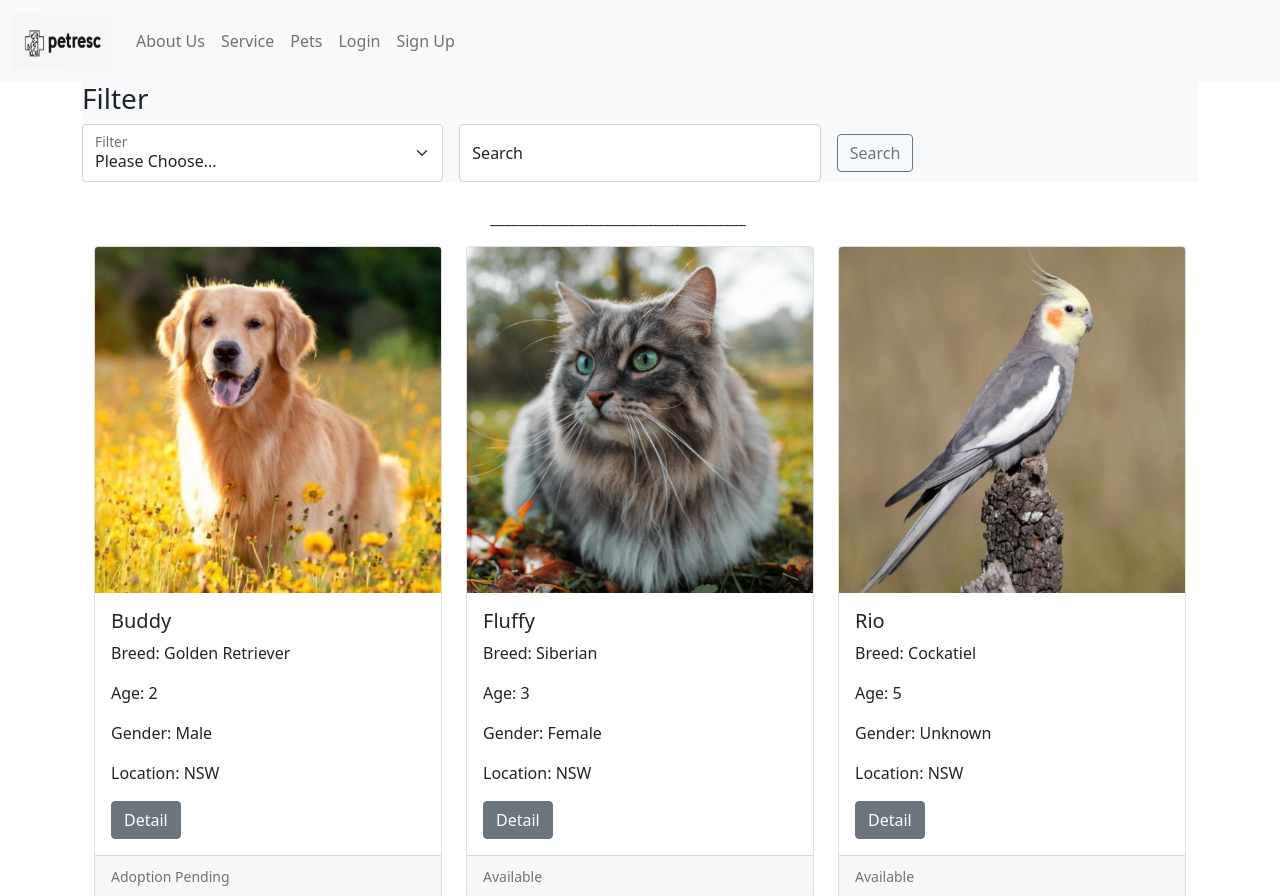
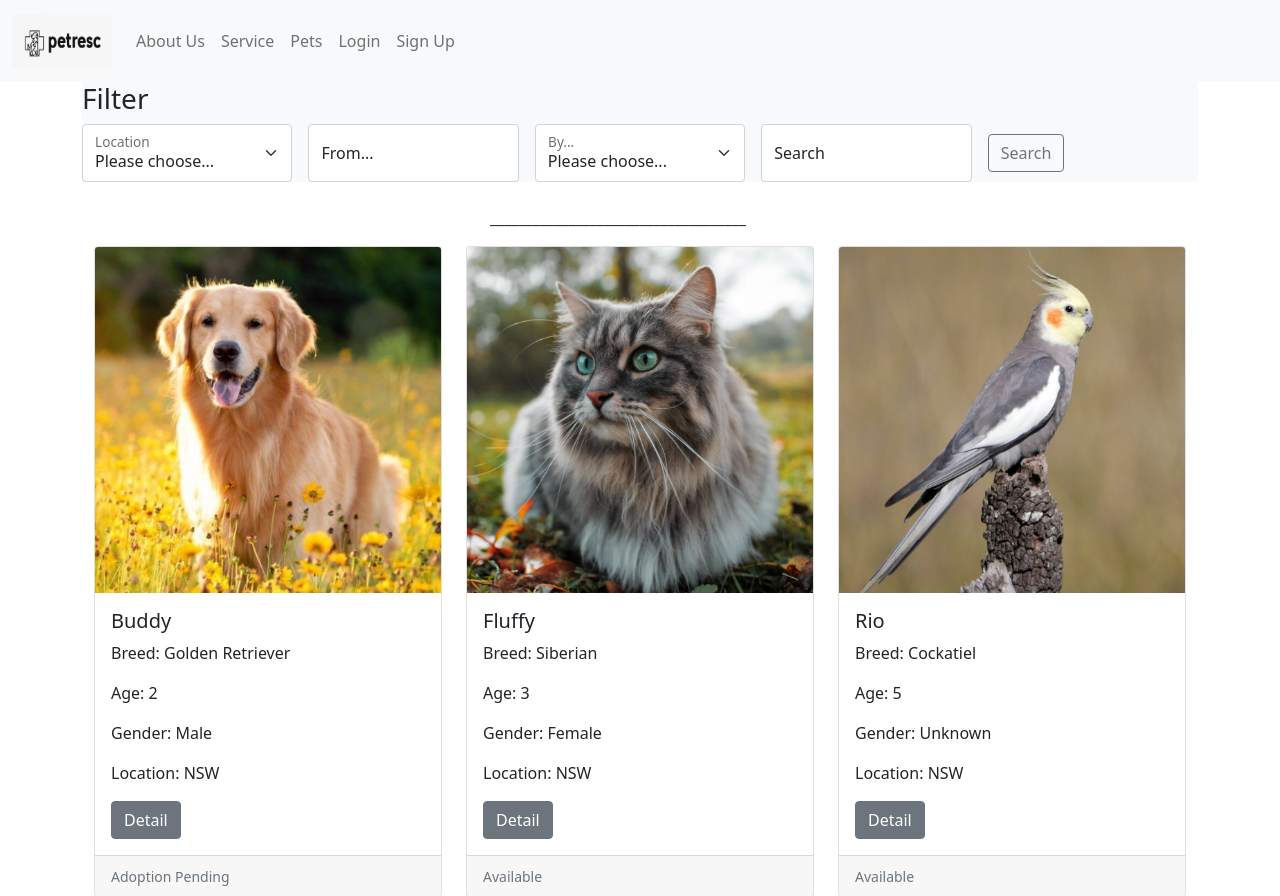
Before and after one commit to thanhkhiet0705/SEF_Assignment_COMP2021, a Django app: page /pets/ in a window 1280 px wide. Shown: the top 896 px of the page. Run offline with Django 4.2, Linux system fonts and the light colour scheme; data comes from the database, SQL or seed files in the repository.

Commit message:
complete of pet filter

```diff
--- a/SEF_Assignment_COMP2021/rescue_pet_website/rescues_site/templates/rescues_site/pets.html
+++ b/SEF_Assignment_COMP2021/rescue_pet_website/rescues_site/templates/rescues_site/pets.html
@@ -1,7 +1,7 @@
 {% extends "./master.html" %}
 {% load static %}
 {% block title %}
-<title>Pet Rescuer - pets</title>
+<title>Pet Rescuer - Pets</title>
 {% endblock %}
 
 {% block content %}
@@ -12,20 +12,36 @@
         <div class="row g-3 align-items-center">
             <div class="col-md">
                 <div class="form-floating">
+                   <select class="form-select" id="selected_location" name="selected_location">
+                        <option value="">Please choose...</option>
+                        <option value="state">State</option>
+                        <option value="suburb">Suburb</option>
+                    </select>
+                    <label for="selected_location">Location</label>
+                </div>
+            </div>
+            <div class="col-md">
+                <div class="form-floating" id="search_bar">
+                    <input type="text" class="form-control" id="selected_location_value" name="selected_location_value" placeholder="">
+                    <label for="selected_location_value">From...</label>
+                </div>
+            </div>
+            <div class="col-md">
+                <div class="form-floating">
                    <select class="form-select" id="selected_type" name="selected_type">
-                        <option value="">Please Choose...</option>
+                        <option value="">Please choose...</option>
                         <option value="species">Species</option>
                         <option value="breed">Breed</option>
                         <option value="gender">Gender</option>
                         <option value="age">Age</option>
                     </select>
-                    <label for="selected_type">Filter</label>
+                    <label for="selected_type">By...</label>
                 </div>
             </div>
             <div class="col-md">
                 <div class="form-floating" id="search_bar">
-                    <input type="text" class="form-control" id="selected_value" name="selected_value" placeholder="Name, species, breed,...">
-                    <label for="selected_value">Search</label>
+                    <input type="text" class="form-control" id="selected_type_value" name="selected_type_value" placeholder="Name, species, breed,...">
+                    <label for="selected_type_value">Search</label>
                 </div>
             </div>
             <div class="col-md">
--- a/SEF_Assignment_COMP2021/rescue_pet_website/rescues_site/views.py
+++ b/SEF_Assignment_COMP2021/rescue_pet_website/rescues_site/views.py
@@ -40,54 +40,166 @@ def registration_form(request):
     return render(request, 'registration/sign_up.html')
 
 def pets(request):
-    if request.method == 'POST':
-        selected_type = request.POST.get('selected_type')
-        selected_value = request.POST.get('selected_value')
-
-        if selected_type == 'species' and selected_value is not None:
+    if request.method == "GET":
             pets = Pet.objects.all()
-
             context = {
-                'pets': pets.filter(species__contains = selected_value)
+                'pets': pets
             }
             return render(request, 'rescues_site/pets.html', context)
 
-        if selected_type == 'breed' and selected_value is not None:
-            pets = Pet.objects.all()
+    if request.method == 'POST':
+        selected_type = request.POST.get('selected_type')
+        selected_type_value = request.POST.get('selected_type_value')
+        selected_location = request.POST.get('selected_location')
+        selected_location_value = request.POST.get('selected_location_value')
 
-            context = {
-                'pets': pets.filter(breed__contains = selected_value)
-            }
-            return render(request, 'rescues_site/pets.html', context)
+        ## If the type of pet is None
+        if selected_type == '' and selected_type_value == '':
+            if selected_location == 'state' and selected_location_value is not None:
+                pets = Pet.objects.all()
 
-        if selected_type == 'gender' and selected_value is not None:
-            pets = Pet.objects.all()
-            male = 'male'
-            female = 'female'
-            if selected_value.lower() == male:
                 context = {
-                    'pets': pets.filter(gender__contains = selected_value[0]).exclude(gender__contains = female)
+                    'pets': pets.filter(state__contains = selected_location_value)
                 }
                 return render(request, 'rescues_site/pets.html', context)
 
-            if selected_value.lower() == female:
+            elif selected_location == 'suburb' and selected_location_value is not None:
+                pets = Pet.objects.all()
+
                 context = {
-                    'pets': pets.filter(gender__contains = selected_value[0]).exclude(gender__iexact = male)
+                    'pets': pets.filter(suburb__contains = selected_location_value)
                 }
                 return render(request, 'rescues_site/pets.html', context)
 
-        if selected_type == 'age' and selected_value is not None:
-            context = {
-                'pet': Pet.objects.filter(age = selected_value)
-            }
+        ## If the location of the pet is None
+        elif selected_location == '' and selected_location_value == '':
+            if selected_type == 'species' and selected_type_value is not None:
+                pets = Pet.objects.all()
 
-            return render(request, 'rescues_site/pets.html', context)
+                context = {
+                    'pets': pets.filter(species__contains = selected_type_value)
+                }
+                return render(request, 'rescues_site/pets.html', context)
 
-    pets = Pet.objects.all()
-    context = {
-        'pets': pets
-    }
-    return render(request, 'rescues_site/pets.html', context)
+            elif selected_type == 'breed' and selected_type_value is not None:
+                pets = Pet.objects.all()
+
+                context = {
+                    'pets': pets.filter(breed__contains = selected_type_value)
+                }
+                return render(request, 'rescues_site/pets.html', context)
+
+            elif selected_type == 'gender' and selected_type_value is not None:
+                pets = Pet.objects.all()
+                male = 'male'
+                female = 'female'
+                if selected_type_value.lower() == male:
+                    context = {
+                        'pets': pets.filter(gender__contains = selected_type_value[0]).exclude(gender__contains = female)
+                    }
+                    return render(request, 'rescues_site/pets.html', context)
+
+                if selected_type_value.lower() == female:
+                    context = {
+                        'pets': pets.filter(gender__contains = selected_type_value[0]).exclude(gender__iexact = male)
+                    }
+                    return render(request, 'rescues_site/pets.html', context)
+
+            elif selected_type == 'age' and selected_type_value is not None:
+                context = {
+                    'pet': Pet.objects.filter(age = selected_type_value)
+                }
+
+                return render(request, 'rescues_site/pets.html', context)
+
+        ## If all of the value is not None
+        elif [selected_type, selected_type_value, selected_location, selected_location_value] is not None:
+            #If the location type is State
+            if selected_location == 'state' and selected_location_value is not None and selected_type == 'species' and selected_type_value is not None:
+                pets = Pet.objects.all()
+
+                context = {
+                    'pets': pets.filter(state__contains = selected_location_value, species__contains = selected_type_value)
+                }
+                return render(request, 'rescues_site/pets.html', context)
+
+            elif selected_location == 'state' and selected_location_value is not None and selected_type == 'breed' and selected_type_value is not None:
+                pets = Pet.objects.all()
+
+                context = {
+                    'pets': pets.filter(state__contains = selected_location_value, breed__contains = selected_type_value)
+                }
+                return render(request, 'rescues_site/pets.html', context)
+
+            elif selected_location == 'state' and selected_location_value is not None and selected_type == 'gender' and selected_type_value is not None:
+                pets = Pet.objects.all()
+                male = 'male'
+                female = 'female'
+                if selected_type_value.lower() == male:
+                    context = {
+                        'pets': pets.filter(state__contains = selected_location_value, gender__contains = selected_type_value[0]).exclude(gender__contains = female)
+                    }
+                    return render(request, 'rescues_site/pets.html', context)
+
+                if selected_type_value.lower() == female:
+                    context = {
+                        'pets': pets.filter(state__contains = selected_location_value, gender__contains = selected_type_value[0]).exclude(gender__iexact = male)
+                    }
+                    return render(request, 'rescues_site/pets.html', context)
+
+            elif selected_location == 'state' and selected_location_value is not None and selected_type == 'age' and selected_type_value is not None:
+                context = {
+                    'pet': Pet.objects.filter(state__contains = selected_location_value, age = selected_type_value)
+                }
+
+                return render(request, 'rescues_site/pets.html', context)
+
+            # If the location type is Surburb
+            if selected_location == 'suburb' and selected_location_value is not None and selected_type == 'species' and selected_type_value is not None:
+                pets = Pet.objects.all()
+
+                context = {
+                    'pets': pets.filter(suburb__contains = selected_location_value, species__contains = selected_type_value)
+                }
+                return render(request, 'rescues_site/pets.html', context)
+
+            elif selected_location == 'suburb' and selected_location_value is not None and selected_type == 'breed' and selected_type_value is not None:
+                pets = Pet.objects.all()
+
+                context = {
+                    'pets': pets.filter(suburb__contains = selected_location_value, breed__contains = selected_type_value)
+                }
+                return render(request, 'rescues_site/pets.html', context)
+
+            elif selected_location == 'suburb' and selected_location_value is not None and selected_type == 'gender' and selected_type_value is not None:
+                pets = Pet.objects.all()
+                male = 'male'
+                female = 'female'
+                if selected_type_value.lower() == male:
+                    context = {
+                        'pets': pets.filter(suburb__contains = selected_location_value, gender__contains = selected_type_value[0]).exclude(gender__contains = female)
+                    }
+                    return render(request, 'rescues_site/pets.html', context)
+
+                if selected_type_value.lower() == female:
+                    context = {
+                        'pets': pets.filter(suburb__contains = selected_location_value, gender__contains = selected_type_value[0]).exclude(gender__iexact = male)
+                    }
+                    return render(request, 'rescues_site/pets.html', context)
+
+            elif selected_location == 'suburb' and selected_location_value is not None and selected_type == 'age' and selected_type_value is not None:
+                context = {
+                    'pet': Pet.objects.filter(suburb__contains = selected_location_value, age = selected_type_value)
+                }
+
+                return render(request, 'rescues_site/pets.html', context)
+
+    else:
+        pets = Pet.objects.all()
+        context = {
+            'pets': pets
+        }
+        return render(request, 'rescues_site/pets.html', context)
 
 def login(request):
     if request.method == 'GET':
```
